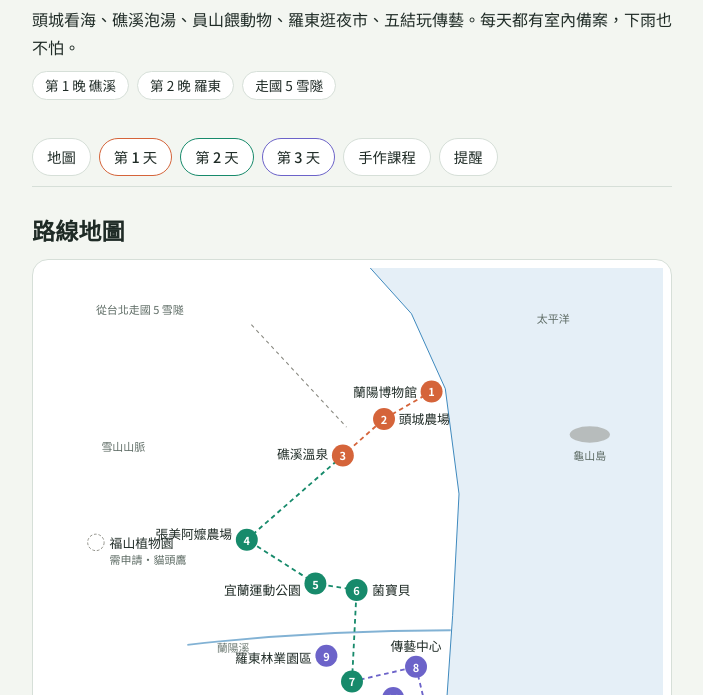
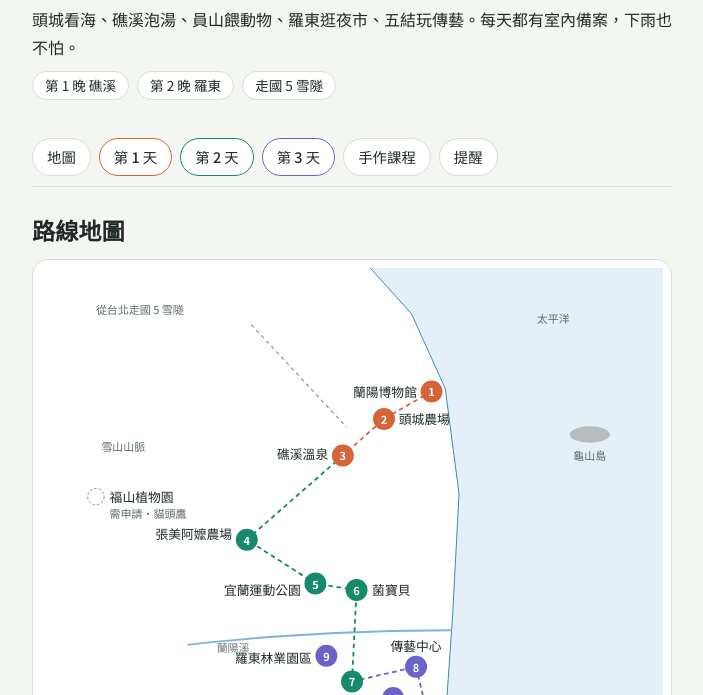
Before and after one commit to chenshanshan3030-hash/yilan-trip, a plain HTML site: page index.html in a window 1280 px wide. Shown: the part 105-800 px from the top of the page, without its empty margins (288-991 px from the left). Drawn offline with Linux system fonts and the light colour scheme; a web font is replaced by a local one.

Commit message:
修正地圖上福山植物園和張美阿嬤農場標籤重疊
Co-Authored-By: Claude Opus 5.5 <noreply@anthropic.com>

```diff
--- a/index.html
+++ b/index.html
@@ -129,7 +129,7 @@ footer{font-size:.8rem;color:var(--muted)}
     <g fill="var(--d1)"><circle cx="427" cy="135" r="12"/><circle cx="375" cy="165" r="12"/><circle cx="330" cy="205" r="12"/></g>
     <g fill="var(--d2)"><circle cx="225" cy="297" r="12"/><circle cx="300" cy="345" r="12"/><circle cx="345" cy="352" r="12"/><circle cx="340" cy="452" r="12"/></g>
     <g fill="var(--d3)"><circle cx="410" cy="436" r="12"/><circle cx="312" cy="424" r="12"/><circle cx="270" cy="503" r="12"/><circle cx="385" cy="470" r="12"/><circle cx="446" cy="586" r="12"/><circle cx="420" cy="561" r="12"/></g>
-    <circle cx="60" cy="300" r="9" fill="none" stroke="var(--opt)" stroke-dasharray="3 2"/>
+    <circle cx="60" cy="250" r="9" fill="none" stroke="var(--opt)" stroke-dasharray="3 2"/>
     <g class="n" text-anchor="middle" dominant-baseline="central">
       <text class="n" x="427" y="135">1</text><text class="n" x="375" y="165">2</text><text class="n" x="330" y="205">3</text>
       <text class="n" x="225" y="297">4</text><text class="n" x="300" y="345">5</text><text class="n" x="345" y="352">6</text><text class="n" x="340" y="452">7</text>
@@ -147,8 +147,8 @@ footer{font-size:.8rem;color:var(--muted)}
       <text x="296" y="426" text-anchor="end">羅東林業園區</text>
       <text x="254" y="503" text-anchor="end">梅花湖</text>
       <text x="385" y="499" text-anchor="middle">蠟筆城堡</text>
-      <text x="75" y="300">福山植物園</text>
-      <text class="s" x="75" y="318">需申請・貓頭鷹</text>
+      <text x="75" y="250">福山植物園</text>
+      <text class="s" x="75" y="268">需申請・貓頭鷹</text>
       <text x="404" y="561" text-anchor="end">白米木屐館</text>
       <text x="430" y="593" text-anchor="end">宜蘭餅發明館</text>
       <text class="s" x="500" y="600">蘇澳</text>
```
